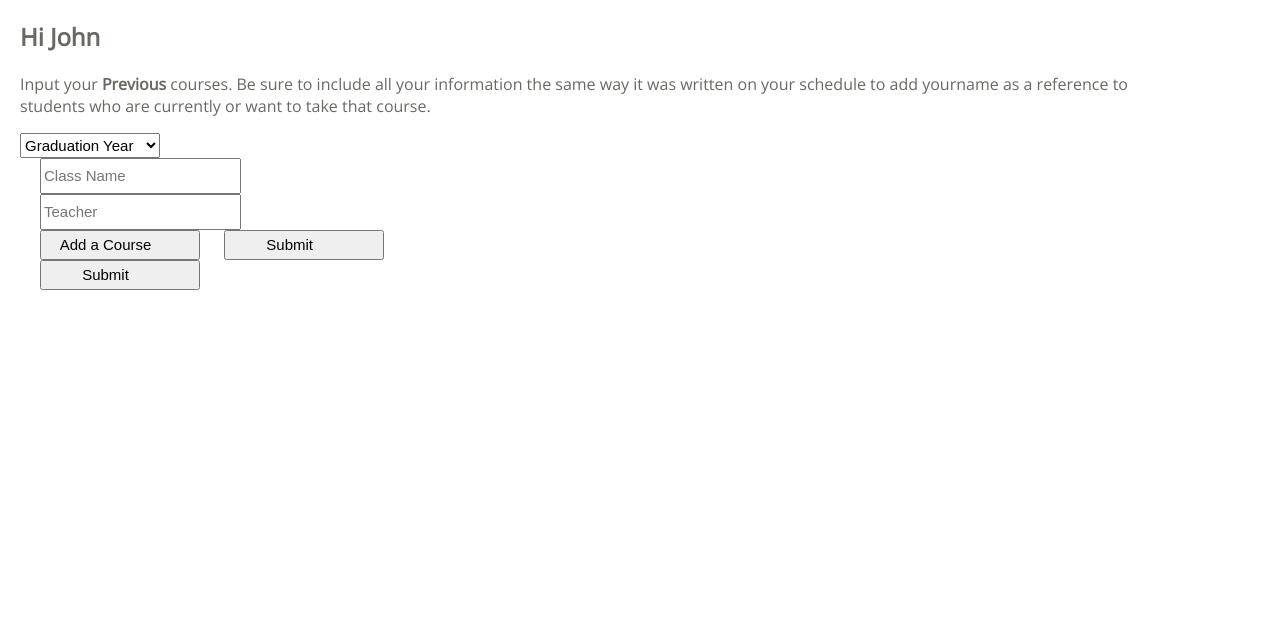
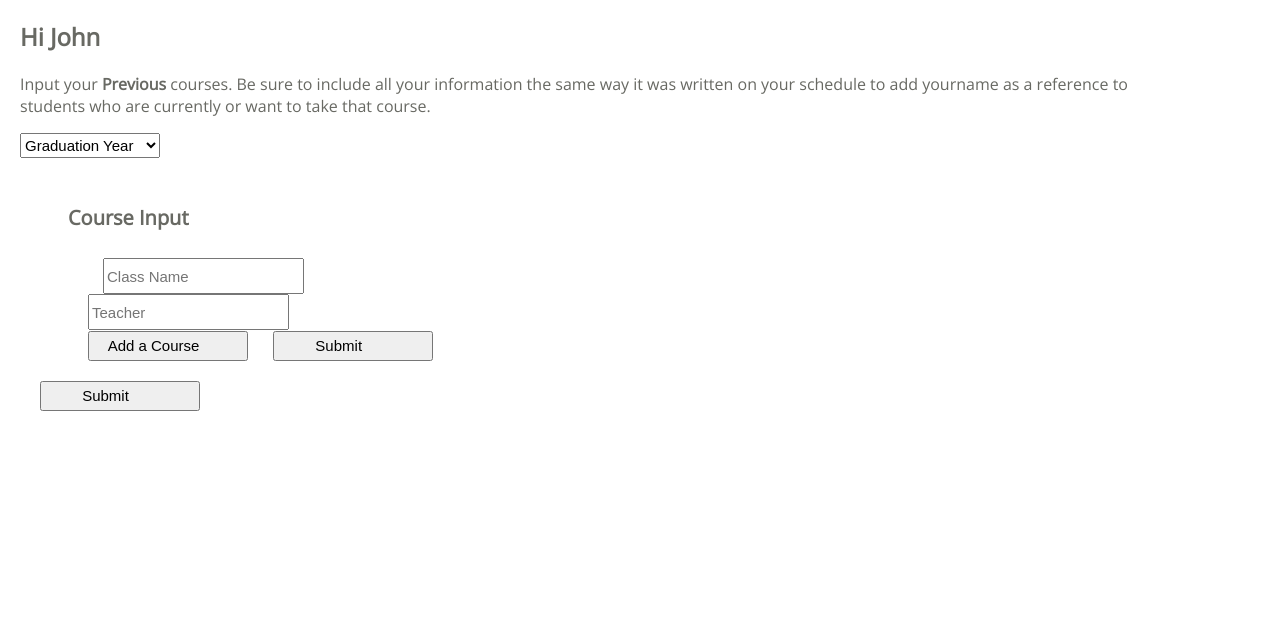
Before and after one commit to tiffaniec/RollCall, a Python web app: template rollcall-211816/templates/senioradd.html in a window 1280 px wide. Shown: the part 51-672 px from the top of the page. Run offline with Jinja, Linux system fonts and the light colour scheme; the template is opened without the code that fills it, so the values that code supplies are empty.

Commit message:
attempt at adding classes ind

```diff
--- a/rollcall-211816/templates/senioradd.html
+++ b/rollcall-211816/templates/senioradd.html
@@ -50,11 +50,14 @@
     </script> -->
     <div class="classInputCont">
       <form method="post">
-        <input type="text" name="input_#c" placeholder="Class Name" /><br />
-        <input type="text" name="input_#t" placeholder="Teacher" /><br/>
-        <div id="div_quotes"></div>
-        <input type="button" value="Add a Course" onClick="addTextArea();">
-        <input type="submit" name="submitted">
+        <div id="per1">
+        <label><h4>Course Input</h4></label>
+          <input type="text" name="input_#c" placeholder="Class Name" /><br />
+          <input type="text" name="input_#t" placeholder="Teacher" /><br/>
+          <div id="div_quotes"></div>
+          <input type="button" value="Add a Course" onClick="addTextArea();">
+          <input type="submit" name="submitted">
+        </div>
       </form>
     </div>
     <!-- <div class="classInputCont">
```
